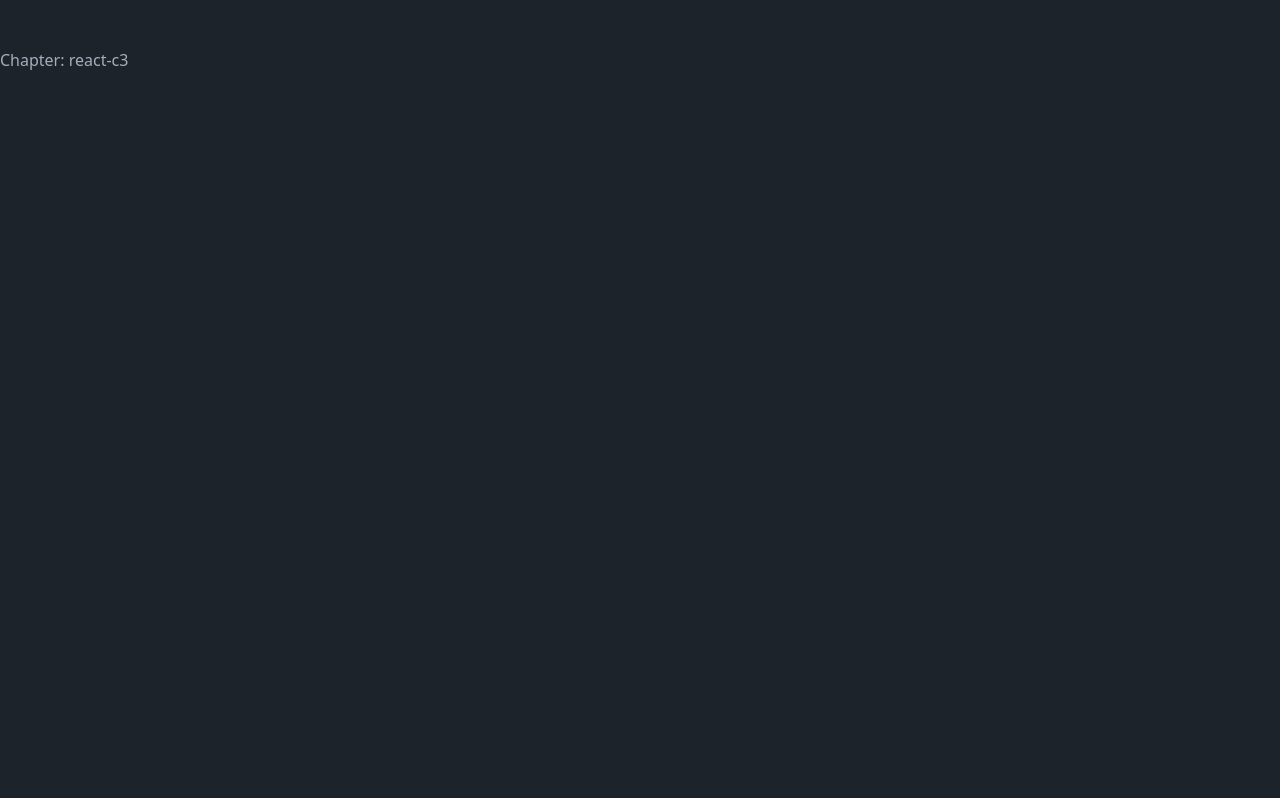
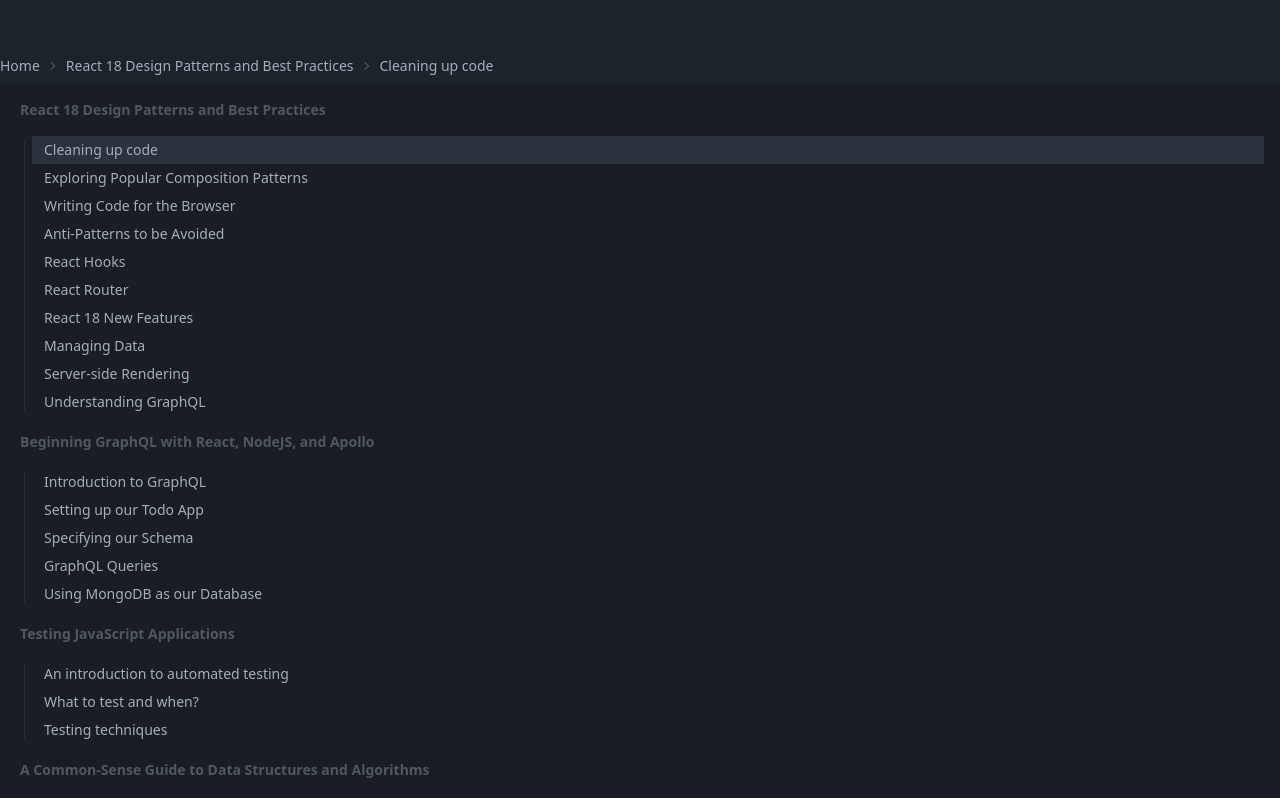
Before and after one commit to rlynjb/reinotes, a Next.js app: page /react_18_design_patterns_and_best_practices/react-c3 in a window 1280 px wide. Shown: the top 798 px of the page. Built offline with nearby package versions, Linux system fonts and the light colour scheme.

Commit message:
implement routing

```diff
--- a/src/app/[book]/[chapter]/page.tsx
+++ b/src/app/[book]/[chapter]/page.tsx
@@ -1,3 +1,44 @@
-export default function Page({ params }: { params: { chapter: string } }) {
-  return <div>Chapter: {params.chapter}</div>
+"use client"
+
+import {
+  UseBreadcrumb
+} from "@/utils/breadcrumb";
+import { notesNav } from '@/constants';
+import { ViewChapterNotes } from '@/features';
+import { useRouter } from 'next/navigation'
+import { useEffect } from 'react';
+
+
+export default function Page({ params }: { params: { book: string, chapter: string } }) {
+  const router = useRouter()
+  const getItemObj = notesNav[params.book]
+  const findChapterNotes = getItemObj.find(chapter => chapter.id === params.chapter)
+
+  useEffect(() => {
+    console.log(getItemObj[0].title)
+  }, [getItemObj])
+
+
+  const breadcrumb = [
+    {
+      label: 'Home',
+      link: '/'
+    },
+    {
+      label: getItemObj[0].book,
+      link: '/'
+    },
+    {
+      label: getItemObj[0].title,
+      link: '/'
+    }
+  ]
+
+
+  return (
+    <>
+      <UseBreadcrumb pathItems={breadcrumb} />
+      <ViewChapterNotes selected={findChapterNotes?.data} />
+    </>
+  )
 }
--- a/src/app/layout.tsx
+++ b/src/app/layout.tsx
@@ -1,6 +1,9 @@
 import type { Metadata } from "next";
 import "./globals.css";
 import { BreadcrumbsProvider } from "@/utils/breadcrumb";
+import {
+  MainLayout,
+} from "@/layouts/MainLayout";
 
 
 export const metadata: Metadata = {
@@ -20,7 +23,9 @@
         className="container mx-auto mt-12"
       >
         <BreadcrumbsProvider>
-          {children}
+          <MainLayout>
+            {children}
+          </MainLayout>
         </BreadcrumbsProvider>
       </body>
     </html>
--- a/src/app/page.tsx
+++ b/src/app/page.tsx
@@ -1,15 +1,12 @@
-"use client";
+"use client"
 
 import {
-  MenuWithTitle
-} from "@/ui"
-import {
-  Breadcrumb,
-  useBreadcrumbs,
+  UseBreadcrumb,
 } from "@/utils/breadcrumb";
 import { notesNav } from '@/constants';
-import { useState } from 'react';
 import { ViewChapterNotes } from '@/features';
+import { useRouter } from 'next/navigation'
+import { useEffect } from 'react';
 
 
 /**
@@ -35,38 +32,36 @@
 
 
 export default function Home() {
+  const router = useRouter()
   const initialSelected = Object.values(notesNav)[0][0] // get first item in an object
-  const [selected, setSelected] = useState(initialSelected)
 
-  useBreadcrumbs([
+  useEffect(() => {
+    // redirect to first item in notesNav
+    router.push(`/${initialSelected.bookId}/${initialSelected.id}`)
+  }, [])
+
+
+  const pathItems = [
     {
       label: 'Home',
       link: '/'
     },
     {
-      label: 'Notes',
-      link: '/cheatsheets'
+      label: initialSelected.book,
+      link: '/'
+    },
+    {
+      label: initialSelected.title,
+      link: '/'
     }
-  ])
+  ]
 
 
   return (
-    <div className="grid grid-cols-12 gap-4">
-      <div className="col-span-12">
-        <Breadcrumb />
-      </div>
+    <>
+      <UseBreadcrumb pathItems={pathItems} />
 
-      <div className="col-span-3">
-        <MenuWithTitle
-          navItems={notesNav}
-          initialItem={initialSelected}
-          selectedItem={(item: any) => setSelected(item)}
-        />
-      </div>
-
-      <div className="col-span-9">
-        <ViewChapterNotes selected={selected.data} />
-      </div>
-    </div>
+      <ViewChapterNotes selected={initialSelected.data} />
+    </>
   );
 }
--- a/src/constants/index.ts
+++ b/src/constants/index.ts
@@ -43,88 +43,145 @@
 }
 
 export const notesNav: INavItems = {
-  "React 18 Design Patterns and Best Practices": [
+  "react_18_design_patterns_and_best_practices": [
     {
-      id: 'react-c3', book: 'React 18 Design Patterns and Best Practices',
-      title: 'Cleaning up code', data: C3_CLEANING_CODE
+      bookId: 'react_18_design_patterns_and_best_practices',
+      id: 'react-c3',
+      book: 'React 18 Design Patterns and Best Practices',
+      title: 'Cleaning up code',
+      data: C3_CLEANING_CODE
     },
     {
-      id: 'react-c4', book: 'React 18 Design Patterns and Best Practices',
-      title: 'Exploring Popular Composition Patterns', data: C4_POPULAR_COMPOSITION
+      bookId: 'react_18_design_patterns_and_best_practices',
+      id: 'react-c4',
+      book: 'React 18 Design Patterns and Best Practices',
+      title: 'Exploring Popular Composition Patterns',
+      data: C4_POPULAR_COMPOSITION
     },
     {
-      id: 'react-c5', book: 'React 18 Design Patterns and Best Practices',
-      title: 'Writing Code for the Browser', data: C5_WRITING_CODE_FOR_THE_BROWSER
+      bookId: 'react_18_design_patterns_and_best_practices',
+      id: 'react-c5',
+      book: 'React 18 Design Patterns and Best Practices',
+      title: 'Writing Code for the Browser',
+      data: C5_WRITING_CODE_FOR_THE_BROWSER
     },
     {
-      id: 'react-c7', book: 'React 18 Design Patterns and Best Practices',
-      title: 'Anti-Patterns to be Avoided', data: C7_ANTIPATTERNS_TO_BE_AVOIDED
+      bookId: 'react_18_design_patterns_and_best_practices',
+      id: 'react-c7',
+      book: 'React 18 Design Patterns and Best Practices',
+      title: 'Anti-Patterns to be Avoided',
+      data: C7_ANTIPATTERNS_TO_BE_AVOIDED
     },
     {
-      id: 'react-c8', book: 'React 18 Design Patterns and Best Practices',
-      title: 'React Hooks', data: C8_REACT_HOOKS
+      bookId: 'react_18_design_patterns_and_best_practices',
+      id: 'react-c8',
+      book: 'React 18 Design Patterns and Best Practices',
+      title: 'React Hooks',
+      data: C8_REACT_HOOKS
     },
     {
-      id: 'react-c9', book: 'React 18 Design Patterns and Best Practices',
-      title: 'React Router', data: C9_REACT_ROUTER
+      bookId: 'react_18_design_patterns_and_best_practices',
+      id: 'react-c9',
+      book: 'React 18 Design Patterns and Best Practices',
+      title: 'React Router',
+      data: C9_REACT_ROUTER
     },
     {
-      id: 'react-c10', book: 'React 18 Design Patterns and Best Practices',
-      title: 'React 18 New Features', data: C10_REACT_18_NEW_FEATURES
+      bookId: 'react_18_design_patterns_and_best_practices',
+      id: 'react-c10',
+      book: 'React 18 Design Patterns and Best Practices',
+      title: 'React 18 New Features',
+      data: C10_REACT_18_NEW_FEATURES
     },
     {
-      id: 'react-c11', book: 'React 18 Design Patterns and Best Practices',
-      title: 'Managing Data', data: C11_MANAGING_DATA
+      bookId: 'react_18_design_patterns_and_best_practices',
+      id: 'react-c11',
+      book: 'React 18 Design Patterns and Best Practices',
+      title: 'Managing Data',
+      data: C11_MANAGING_DATA
     },
     {
-      id: 'react-c12', book: 'React 18 Design Patterns and Best Practices',
-      title: 'Server-side Rendering', data: C12_SERVER_SIDE_RENDERING
+      bookId: 'react_18_design_patterns_and_best_practices',
+      id: 'react-c12',
+      book: 'React 18 Design Patterns and Best Practices',
+      title: 'Server-side Rendering',
+      data: C12_SERVER_SIDE_RENDERING
     },
     {
-      id: 'react-c13', book: 'React 18 Design Patterns and Best Practices',
-      title: 'Understanding GraphQL', data: C13_UNDERSTANDING_GRAPHQL
+      bookId: 'react_18_design_patterns_and_best_practices',
+      id: 'react-c13',
+      book: 'React 18 Design Patterns and Best Practices',
+      title: 'Understanding GraphQL',
+      data: C13_UNDERSTANDING_GRAPHQL
     }
   ],
-  "Beginning GraphQL with React, NodeJS, and Apollo": [
+  "beginning_graphql_with_react_nodejs_and_apollo": [
     {
-      id: 'graphql-c1', book: 'Beginning GraphQL with React, NodeJS, and Apollo',
-      title: 'Introduction to GraphQL', data: C1
+      bookId: 'beginning_graphql_with_react_nodejs_and_apollo',
+      id: 'graphql-c1',
+      book: 'Beginning GraphQL with React, NodeJS, and Apollo',
+      title: 'Introduction to GraphQL',
+      data: C1
     },
     {
-      id: 'graphql-c2', book: 'Beginning GraphQL with React, NodeJS, and Apollo',
-      title: 'Setting up our Todo App', data: C2
+      bookId: 'beginning_graphql_with_react_nodejs_and_apollo',
+      id: 'graphql-c2',
+      book: 'Beginning GraphQL with React, NodeJS, and Apollo',
+      title: 'Setting up our Todo App',
+      data: C2
     },
     {
-      id: 'graphql-c3', book: 'Beginning GraphQL with React, NodeJS, and Apollo',
-      title: 'Specifying our Schema', data: C3
+      bookId: 'beginning_graphql_with_react_nodejs_and_apollo',
+      id: 'graphql-c3',
+      book: 'Beginning GraphQL with React, NodeJS, and Apollo',
+      title: 'Specifying our Schema',
+      data: C3
     },
     {
-      id: 'graphql-c4', book: 'Beginning GraphQL with React, NodeJS, and Apollo',
-      title: 'GraphQL Queries', data: C4
+      bookId: 'beginning_graphql_with_react_nodejs_and_apollo',
+      id: 'graphql-c4',
+      book: 'Beginning GraphQL with React, NodeJS, and Apollo',
+      title: 'GraphQL Queries',
+      data: C4
     },
     {
-      id: 'graphql-c5', book: 'Beginning GraphQL with React, NodeJS, and Apollo',
-      title: 'Using MongoDB as our Database', data: C5
+      bookId: 'beginning_graphql_with_react_nodejs_and_apollo',
+      id: 'graphql-c5',
+      book: 'Beginning GraphQL with React, NodeJS, and Apollo',
+      title: 'Using MongoDB as our Database',
+      data: C5
     },
   ],
-  "Testing JavaScript Applications": [
+  "testing_javaScript_applications": [
     {
-      id: 'testing-c1', book: 'Testing JavaScript Applications',
-      title: 'An introduction to automated testing', data: C1_INTRO_TO_AUTOMATED_TESTING
+      bookId: 'testing_javaScript_applications',
+      id: 'testing-c1',
+      book: 'Testing JavaScript Applications',
+      title: 'An introduction to automated testing',
+      data: C1_INTRO_TO_AUTOMATED_TESTING
     },
     {
-      id: 'testing-c2', book: 'Testing JavaScript Applications',
-      title: 'What to test and when?', data: C2_WHAT_TO_TEST_AND_WHEN
+      bookId: 'testing_javaScript_applications',
+      id: 'testing-c2',
+      book: 'Testing JavaScript Applications',
+      title: 'What to test and when?',
+      data: C2_WHAT_TO_TEST_AND_WHEN
     },
     {
-      id: 'testing-c3', book: 'Testing JavaScript Applications',
-      title: 'Testing techniques', data: C3_TESTING_TECHNIQUES
+      bookId: 'testing_javaScript_applications',
+      id: 'testing-c3',
+      book: 'Testing JavaScript Applications',
+      title: 'Testing techniques',
+      data: C3_TESTING_TECHNIQUES
     }
   ],
-  "A Common-Sense Guide to Data Structures and Algorithms": [
+  "a_common_sense_guide_to_data_structures_and_algorithms": [
     {
-      id: '', book: 'A Common-Sense Guide to Data Structures and Algorithms',
-      title: 'Sample Title', data: []
+      bookId: 'a_common_sense_guide_to_data_structures_and_algorithms',
+      id: '',
+      book: 'A Common-Sense Guide to Data Structures and Algorithms',
+      title: 'Sample Title',
+      data: []
     },
   ]
 }
--- /dev/null
+++ b/src/layouts/MainLayout.tsx
@@ -0,0 +1,43 @@
+"use client"
+
+import {
+  MenuWithTitle
+} from "@/ui"
+import {
+  Breadcrumb,
+} from "@/utils/breadcrumb";
+import { notesNav } from '@/constants';
+import { useRouter } from 'next/navigation'
+
+
+
+export const MainLayout = ({ children }: any) => {
+  const router = useRouter()
+  const initialSelected = Object.values(notesNav)[0][0] // get first item in an object
+
+  const gotoItem = (item: any) => {
+    // [book]/[chapter]
+    router.push(`/${item.bookId}/${item.id}`)
+  }
+
+
+  return (
+    <div className="grid grid-cols-12 gap-4">
+      <div className="col-span-12">
+        <Breadcrumb />
+      </div>
+
+      <div className="col-span-3">
+        <MenuWithTitle
+          navItems={notesNav}
+          initialItem={initialSelected}
+          selectedItem={(item: any) => gotoItem(item)}
+        />
+      </div>
+
+      <div className="col-span-9">
+        {children}
+      </div>
+    </div>
+  )
+}
--- a/src/ui/MenuWithTitle.tsx
+++ b/src/ui/MenuWithTitle.tsx
@@ -19,6 +19,7 @@
 export interface INavItemsValue {
   id: string
   title: string
+  bookId?: string
   book?: string
   data: any[]
 }
@@ -57,7 +58,7 @@
       <ul className="menu menu-sm bg-base-200">
         {Object.keys(navItems).map((key: string) =>
           <li key={key}>
-            <h2 className="menu-title">{key}</h2>
+            <h2 className="menu-title">{navItems[key][0].book}</h2>
 
             {subMenu(navItems, key)}
           </li>
--- a/src/utils/breadcrumb/template.tsx
+++ b/src/utils/breadcrumb/template.tsx
@@ -2,6 +2,7 @@
 
 import {
   useContext,
+  useEffect
 } from "react";
 import {
   Breadcrumbs
@@ -19,3 +20,13 @@
     <Breadcrumbs items={context.pathItems} />
   )
 }
+
+export const UseBreadcrumb = ({pathItems}: any) => {
+  const context = useContext(BreadcrumbsContext)
+
+  useEffect(() => {
+    context.setPathItems(pathItems || [])
+
+    return () => context.setPathItems([])
+  })
+}
```
